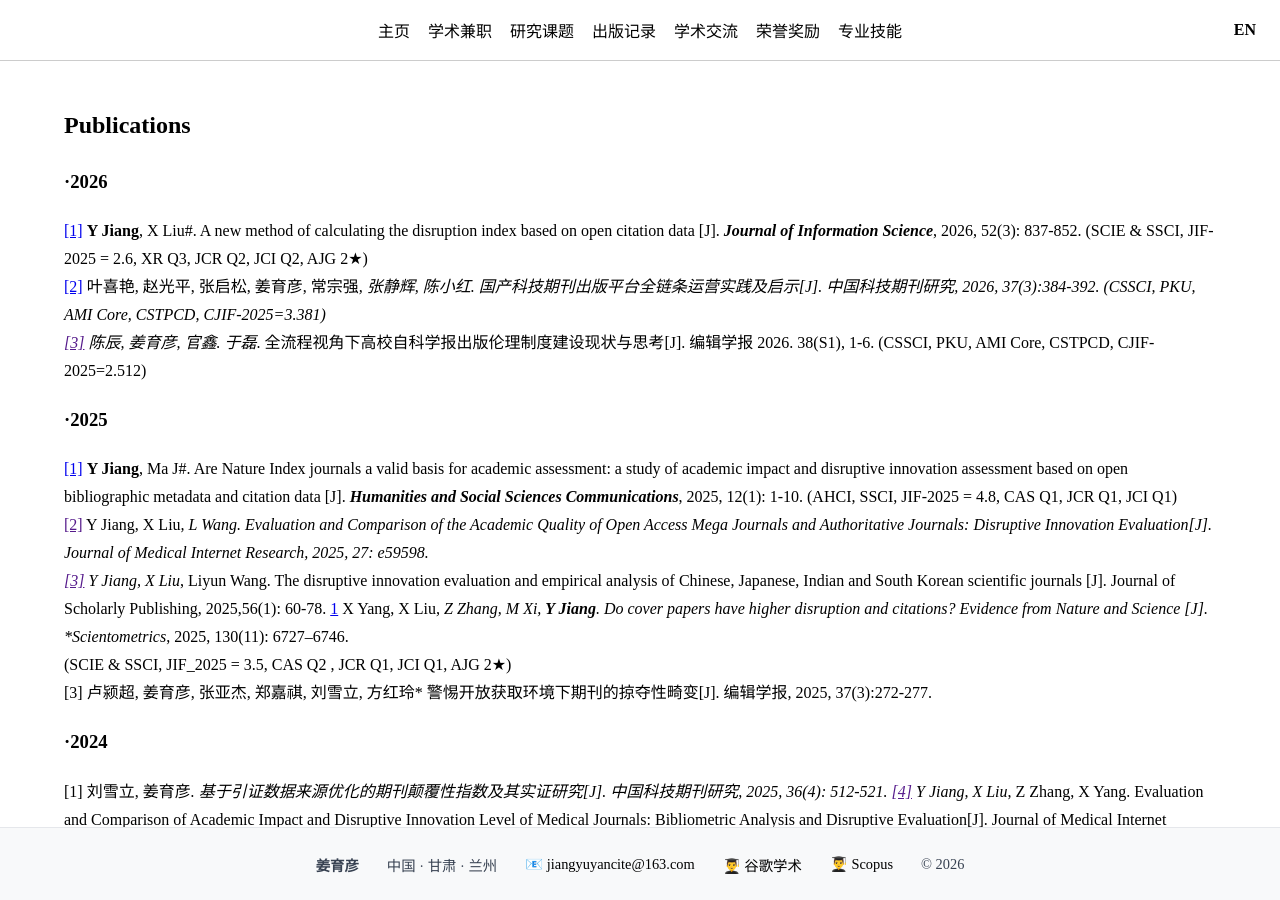
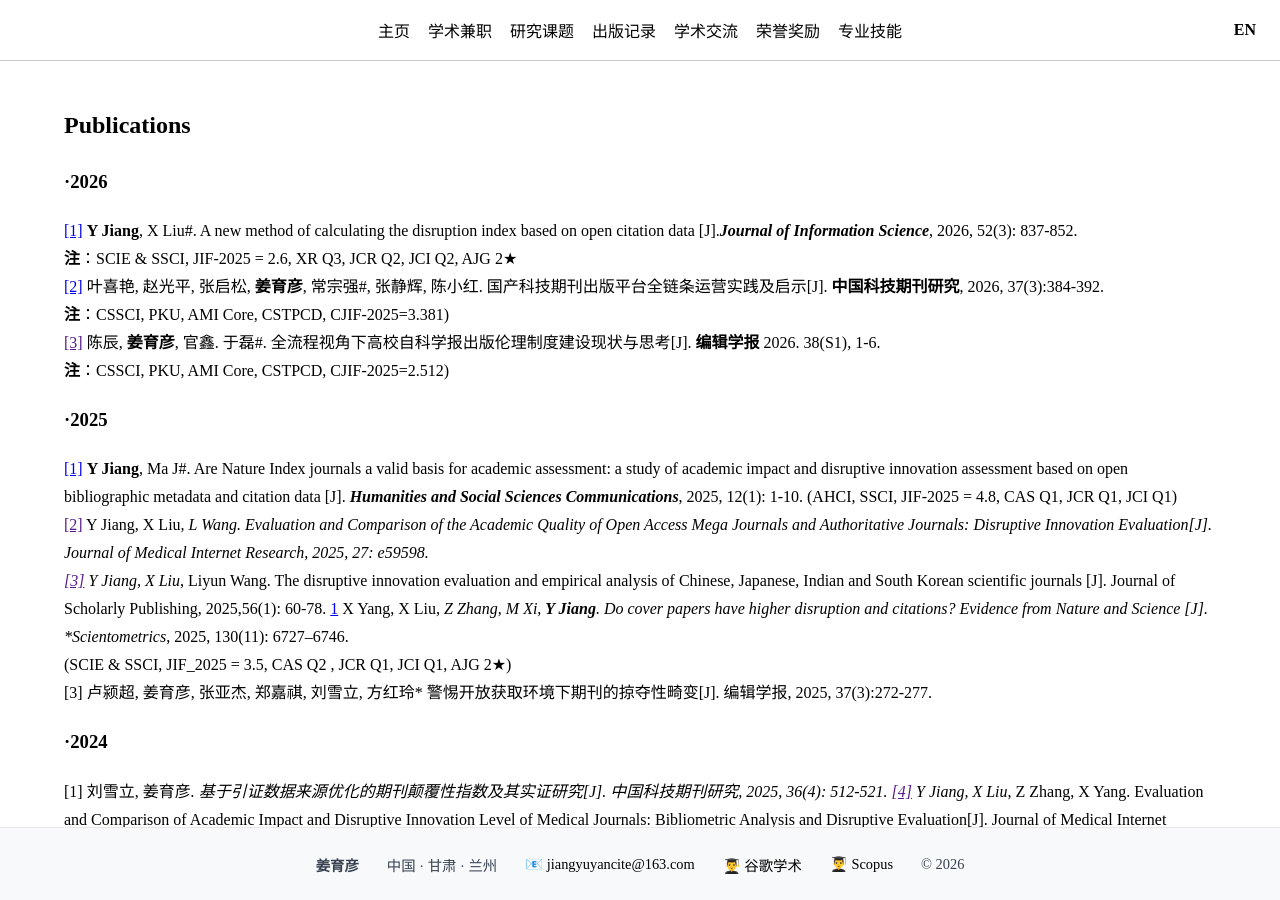
Before and after one commit to jiang-yuyan/Yuyan-Jiang-CV, a Jekyll site: the page built from publication/publications-zh.md, in a window 1280 px wide and 900 px high. Built offline with Jekyll 4.4.1, drawn with Linux system fonts in a browser that asks for light colours.

Commit message:
Update publications-zh.md

```diff
--- a/publication/publications-zh.md
+++ b/publication/publications-zh.md
@@ -8,9 +8,12 @@ title: publications-zh
 
 <h3 id="publications-2026">·2026</h3>
 
-[[1]](https://journals.sagepub.com/doi/abs/10.1177/01655515241263545) **Y Jiang**, X Liu#. A new method of calculating the disruption index based on open citation data [J]. ***Journal of Information Science***, 2026, 52(3): 837-852.  (SCIE & SSCI, JIF-2025 = 2.6, XR Q3, JCR Q2, JCI Q2, AJG 2★)
-[[2]](https://www.cjstp.cn/CN/Y2026/V37/I3/384) 叶喜艳, 赵光平, 张启松, 姜育彦, 常宗强*, 张静辉, 陈小红. 国产科技期刊出版平台全链条运营实践及启示[J]. 中国科技期刊研究, 2026, 37(3):384-392. (CSSCI, PKU, AMI Core, CSTPCD, CJIF-2025=3.381)
-[[3]]() 陈辰, 姜育彦, 官鑫. 于磊*. 全流程视角下高校自科学报出版伦理制度建设现状与思考[J]. 编辑学报 2026. 38(S1), 1-6. (CSSCI, PKU, AMI Core, CSTPCD, CJIF-2025=2.512)
+[[1]](https://journals.sagepub.com/doi/abs/10.1177/01655515241263545) **Y Jiang**, X Liu#. A new method of calculating the disruption index based on open citation data [J].***Journal of Information Science***, 2026, 52(3): 837-852.
+**注**：SCIE & SSCI, JIF-2025 = 2.6, XR Q3, JCR Q2, JCI Q2, AJG 2★
+[[2]](https://www.cjstp.cn/CN/Y2026/V37/I3/384) 叶喜艳, 赵光平, 张启松, **姜育彦**, 常宗强#, 张静辉, 陈小红. 国产科技期刊出版平台全链条运营实践及启示[J]. **中国科技期刊研究**, 2026, 37(3):384-392.
+**注**：CSSCI, PKU, AMI Core, CSTPCD, CJIF-2025=3.381)
+[[3]]() 陈辰, **姜育彦**, 官鑫. 于磊#. 全流程视角下高校自科学报出版伦理制度建设现状与思考[J]. **编辑学报** 2026. 38(S1), 1-6.
+**注**：CSSCI, PKU, AMI Core, CSTPCD, CJIF-2025=2.512)
 
 <h3 id="publications-2025">·2025</h3>
 
```
